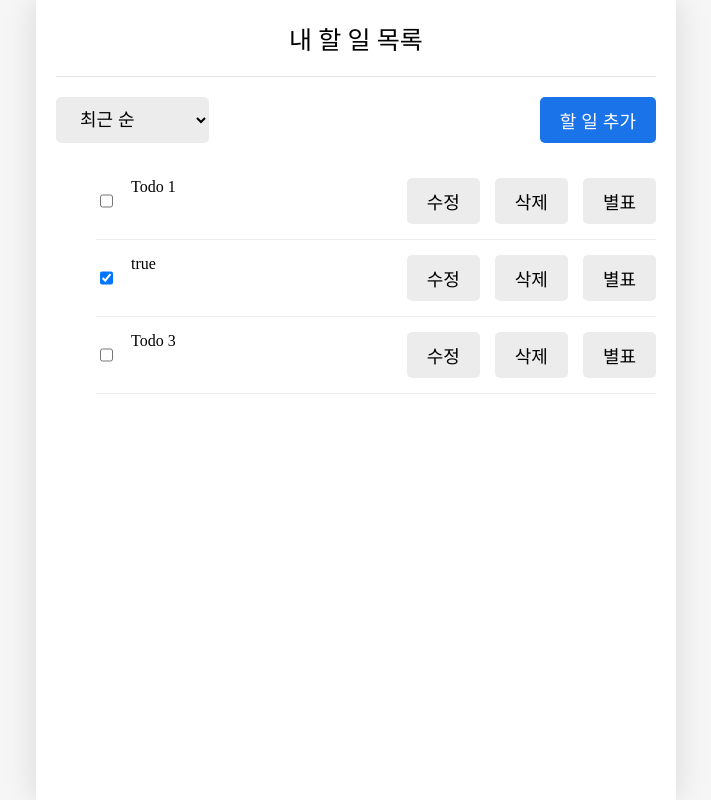
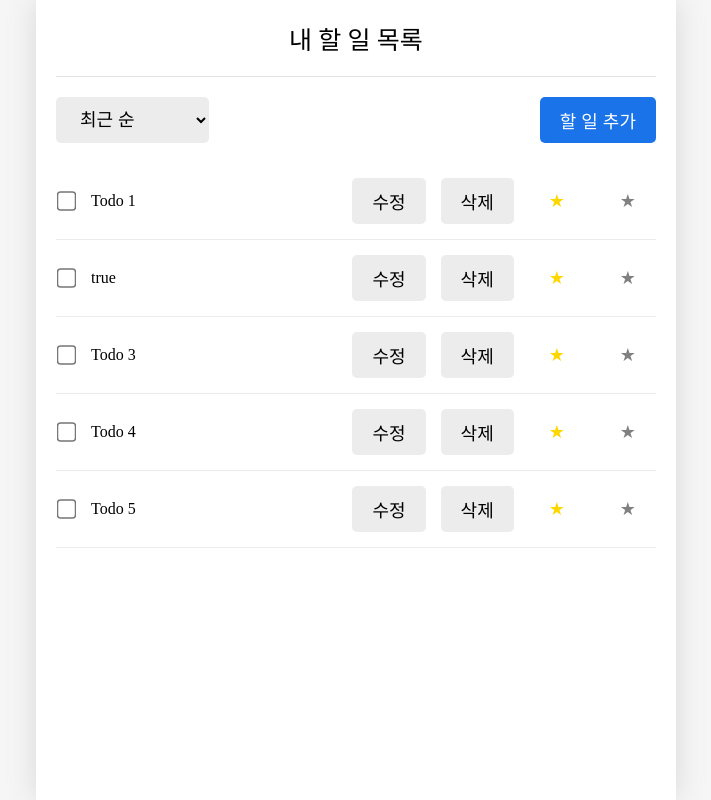
Before and after one commit to cokeworld/super-tasks, a React (Vite) app: page / in a window 1280 px wide. Shown: the whole page, without its empty margins (284-995 px from the left). Built offline with nearby package versions, Linux system fonts and the light colour scheme.

Commit message:
create: 삭제기능, 완료기능

```diff
--- a/src/App.jsx
+++ b/src/App.jsx
@@ -12,18 +12,32 @@ const mockData = [
         title: 'Todo 1',
         createdData: new Date().getTime(),
         completed: false,
-        star: false
+        star: true
     },
     {
         id: 2,
         title: 'true',
         createdData: new Date().getTime(),
-        completed: true,
+        completed: false,
         star: false
     },
     {
         id: 3,
         title: 'Todo 3',
+        createdData: new Date().getTime(),
+        completed: false,
+        star: false
+    },
+    {
+        id: 4,
+        title: 'Todo 4',
+        createdData: new Date().getTime(),
+        completed: false,
+        star: false
+    },
+    {
+        id: 5,
+        title: 'Todo 5',
         createdData: new Date().getTime(),
         completed: false,
         star: false
@@ -37,7 +51,7 @@ const reducer = (state, action) => {
             resultState = [action.payload, ...state];
             break;
         case 'UPDATE':
-            resultState = state.map((item) => (item.id === action.payload.id ? action.payload : item));
+            resultState = state.map((item) => (item.id === action.payload.id ? { ...item, ...action.payload } : item));
             break;
         case 'DELETE':
             resultState = state.filter((item) => item.id !== action.payload.id);
@@ -56,12 +70,13 @@ function App() {
         dispatch({ type: 'CREATE', payload: todo });
     };
 
-    const onDelete = (id) => {
-        dispatch({ type: 'DELETE', payload: id });
+    const onUpdate = (id, updateData) => {
+        console.log('onUpdate', updateData);
+        dispatch({ type: 'UPDATE', payload: { ...updateData, id } });
     };
 
-    const onUpdate = (id, todo) => {
-        dispatch({ type: 'UPDATE', payload: { ...todo, id } });
+    const onDelete = (id) => {
+        dispatch({ type: 'DELETE', payload: { id } });
     };
 
     return (
--- a/src/components/Button.css
+++ b/src/components/Button.css
@@ -8,11 +8,25 @@
     white-space: nowrap;
 }
 
-.Button_POSITIVE{
+.Button_POSITIVE {
     background-color: rgb(26, 115, 232);
     color: white;
 }
-.Button_NEGATIVE{
+
+.Button_NEGATIVE {
     background-color: rgb(253, 86, 95);
     color: white;
 }
+[class^='Button_STAR'] {
+    background-color: transparent;
+    border-radius: 50%;
+}
+
+.Button_STAR_POSITIVE {
+    color: gold;
+    background-color: transparent;
+}
+.Button_STAR_NEGATIVE {
+    color: gray;
+    background-color: transparent;
+}
--- a/src/components/TodoItem.css
+++ b/src/components/TodoItem.css
@@ -1,12 +1,19 @@
 .TodoItem {
-  display: flex;
-  gap: 15px;
-  justify-content: space-between;
+    display: flex;
+    gap: 15px;
+    justify-content: space-between;
 
-  padding: 15px 0px;
-  border-bottom: 1px solid rgb(236, 236, 236);
+    padding: 15px 0px;
+    border-bottom: 1px solid rgb(236, 236, 236);
 }
 
 .TodoItem .item_title {
-  flex: 1
+    flex: 1;
+    display: flex;
+    align-items: center;
 }
+
+.TodoItem .item_checkbox {
+    transform: scale(1.5);
+    -webkit-transform: scale(1.5); /* 벤더 프리픽스: 크롬, 사파리 호환성 */
+}
--- a/src/components/TodoItem.jsx
+++ b/src/components/TodoItem.jsx
@@ -2,22 +2,18 @@ import { useNavigate } from 'react-router-dom';
 import './TodoItem.css';
 import Button from './Button';
 
-const TodoItem = ({ id, title, completed, star, onCreate, onUpdate }) => {
-    // TODO: 버튼 클릭에 따른 동작 구현
-
+const TodoItem = ({ id, title, completed, star, onCreate, onUpdate, onDelete }) => {
     const nav = useNavigate();
 
-    const onClickDelete = () => {
-
-    }
     return (
-        <li className='TodoItem'>
-            <input name="completed" type="checkbox" checked={completed ? 'checked' : ''} />
-            <span className='item_title'>{title}</span>
+        <div className="TodoItem">
+            <input onChange ={() => onUpdate(id, {completed: !completed})} className="item_checkbox" name="completed" type="checkbox" checked={completed ? 'checked' : ''} />
+            <span className="item_title">{title}</span>
             <Button text={'수정'} />
-            <Button text={'삭제'} />
-            <Button text={'별표'} />
-        </li>
+            <Button text={'삭제'} onClick={() => onDelete(id)}/>
+            <Button text={'★'} type={'STAR_POSITIVE'} />
+            <Button text={'★'} type={'STAR_NEGATIVE'} />
+        </div>
     );
 };
 
--- a/src/components/TodoList.css
+++ b/src/components/TodoList.css
@@ -13,3 +13,12 @@
     font-size: 18px;
     cursor: pointer;
 }
+
+.TodoList .newInputArea {
+    display: flex;
+    justify-content: space-between;
+    gap: 20px
+}
+.TodoList .newInputArea input {
+    flex: 1
+}
--- a/src/components/TodoList.jsx
+++ b/src/components/TodoList.jsx
@@ -8,7 +8,7 @@ import { TodoDispatchContext } from '../App';
 const TodoList = ({ data }) => {
     //TODO: 셀렉트박스 변경에 따른 정렬 구현
 
-    const { onCreate } = useContext(TodoDispatchContext);
+    const { onCreate, onUpdate, onDelete } = useContext(TodoDispatchContext);
     const idRef = useRef(4);
 
     const [newInput, setNewInput] = useState({ value: '', show: false });
@@ -25,9 +25,7 @@ const TodoList = ({ data }) => {
         setNewInput({ ...newInput, value: e.target.value });
     };
 
-    const onClickSubmit = () => {
-        console.log('onClickSubmit');
-
+    const onClickCreate = () => {
         onCreate({
             id: idRef.current++,
             title: newInput.value,
@@ -35,9 +33,24 @@ const TodoList = ({ data }) => {
             completed: false,
             star: false
         });
+
+        setNewInput({ ...newInput, value: '' });
+    };
+
+    const onClickUpdate = (id, updateData) => {
+        onUpdate(id, updateData);
+    }
+
+    const onClickDelete = (id) => {
+        if (confirm('삭제하시겠습니까?')) {
+            onDelete(id);
+        }
     };
 
     const nav = useNavigate();
+
+    const filteredData = data.filter((item) => !item.completed);
+
     return (
         <div className="TodoList">
             <div className="menu_bar">
@@ -53,17 +66,24 @@ const TodoList = ({ data }) => {
                 {newInput.show ? (
                     <>
                         <input onChange={onChangeNewInput} type="text" value={newInput.value} />{' '}
-                        <Button onClick={() => onClickSubmit()} text={'완료'} type={'POSITIVE'} />
+                        <Button onClick={() => onClickCreate()} text={'추가 완료'} type={'POSITIVE'} />
                     </>
                 ) : (
                     ''
                 )}
             </div>
-            <ul>
-                {data.map((item) => (
-                    <TodoItem key={item.id} id={item.id} title={item.title} completed={item.completed} />
+            <div>
+                {filteredData.map((item) => (
+                    <TodoItem
+                        key={item.id}
+                        id={item.id}
+                        title={item.title}
+                        completed={item.completed}
+                        onUpdate={onClickUpdate}
+                        onDelete={onClickDelete}
+                    />
                 ))}
-            </ul>
+            </div>
         </div>
     );
 };
--- a/src/pages/Home.jsx
+++ b/src/pages/Home.jsx
@@ -4,11 +4,10 @@ import TodoList from '../components/TodoList';
 import { TodoStateContext } from '../App';
 
 const Home = () => {
-  const data = useContext(TodoStateContext);
-  console.log(data.length);
+    const data = useContext(TodoStateContext);
     return (
         <>
-            <Header title={'내 할 일 목록'}/>
+            <Header title={'내 할 일 목록'} />
             <TodoList data={data} />
         </>
     );
```
Lines whose indentation alone changed are shown as unchanged.
